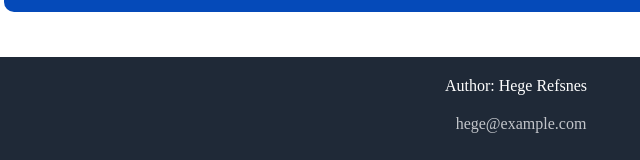
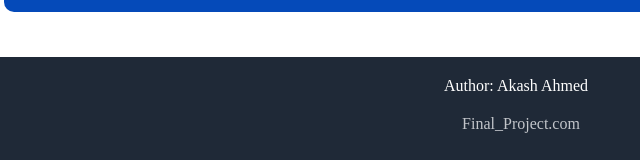
Before and after one commit to AkashAhmed007/Final_Project, a plain HTML site: page index.html in a window 1280 px wide. Shown: the part 1445-1605 px from the top of the page, 124-764 px from the left. Drawn offline with Linux system fonts and the light colour scheme.

Commit message:
Something Changed!

```diff
--- a/index.html
+++ b/index.html
@@ -4,7 +4,7 @@
     <meta charset="UTF-8">
     <meta http-equiv="X-UA-Compatible" content="IE=edge">
     <meta name="viewport" content="width=device-width, initial-scale=1.0">
-    <title>Project_Countdown</title>
+    <title>Final_Project</title>
     <link rel="stylesheet" href="style.css">
 </head>
 <body>
@@ -84,8 +84,8 @@
         </div>
 
        <footer>
-        <p>Author: Hege Refsnes</p>
-        <a href="mailto:hege@example.com">hege@example.com</a>
+        <p>Author: Akash Ahmed</p>
+        <a href="mailto:akashahmedlikhon.007@gmail.com">Final_Project.com</a>
       </footer>
 
 </body>
```
